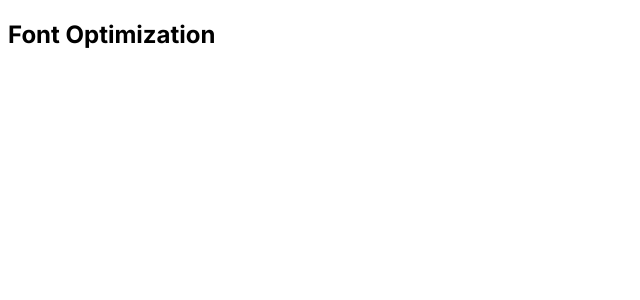
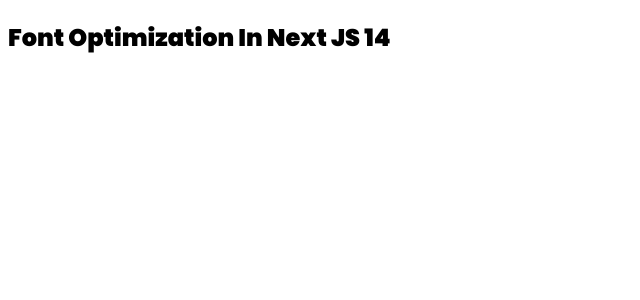
Before and after one commit to farzeen-ali/Next-JS-14-Tutorial-2024---The-Techzeen, a Next.js app: page /font-optimization in a window 1280 px wide. Shown: the top 300 px of the page, without its empty margins (0-640 px from the left). Built offline with nearby package versions, Linux system fonts and the light colour scheme.

Commit message:
Font Optimization

```diff
--- a/src/app/font-optimization/page.js
+++ b/src/app/font-optimization/page.js
@@ -1,9 +1,14 @@
-import React from 'react';
-
+import { Poppins } from "next/font/google";
+const poppins = Poppins({
+    weight: '900',
+    subsets: ['latin'],
+    display: 'swap'
+})
 const FontOptimization = () => {
   return (
     <>
-     <h2>Font Optimization</h2>
+     {/* <h2 style={{fontFamily: 'Poppins', fontWeight: 300}}>Font Optimization In Next JS 14</h2>  */}
+     <h2 className={poppins.className}>Font Optimization In Next JS 14</h2>
     </>
   );
 }
--- a/src/app/layout.js
+++ b/src/app/layout.js
@@ -1,3 +1,4 @@
+/* eslint-disable @next/next/no-page-custom-font */
 import { Inter } from "next/font/google";
 import "./globals.css";
 import "./style.css";
@@ -12,6 +13,11 @@
 export default function RootLayout({ children }) {
   return (
     <html lang="en">
+    {/* <head>
+    <link rel="preconnect" href="https://fonts.googleapis.com" />
+<link rel="preconnect" href="https://fonts.gstatic.com" crossorigin />
+<link href="https://fonts.googleapis.com/css2?family=Poppins:ital,wght@0,100;0,200;0,300;0,400;0,500;0,600;0,700;0,800;0,900;1,100;1,200;1,300;1,400;1,500;1,600;1,700;1,800;1,900&display=swap" rel="stylesheet" />
+    </head> */}
       <body className={inter.className}>
       {children}</body>
     </html>
```
